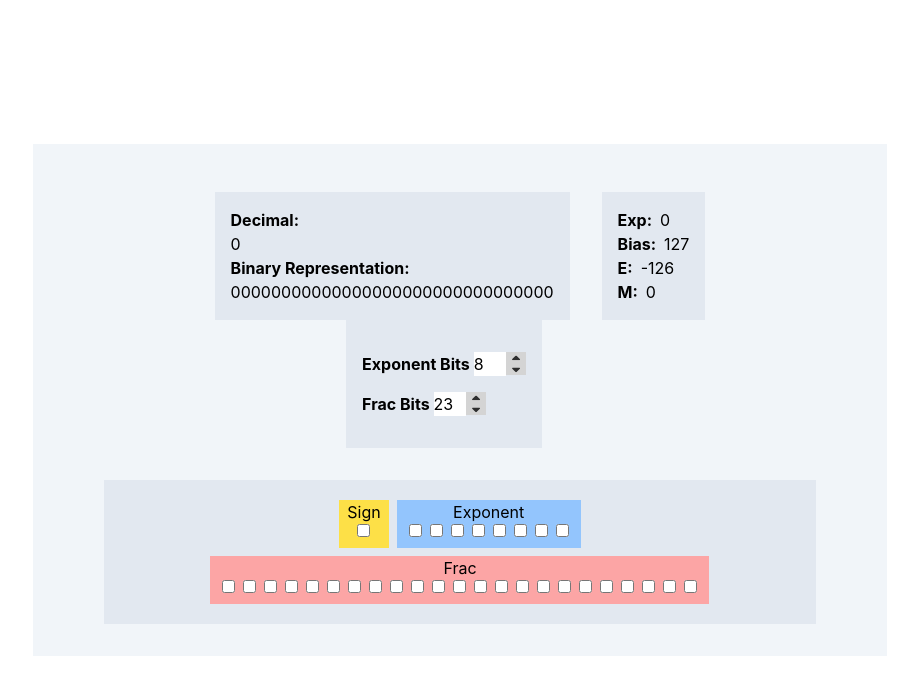
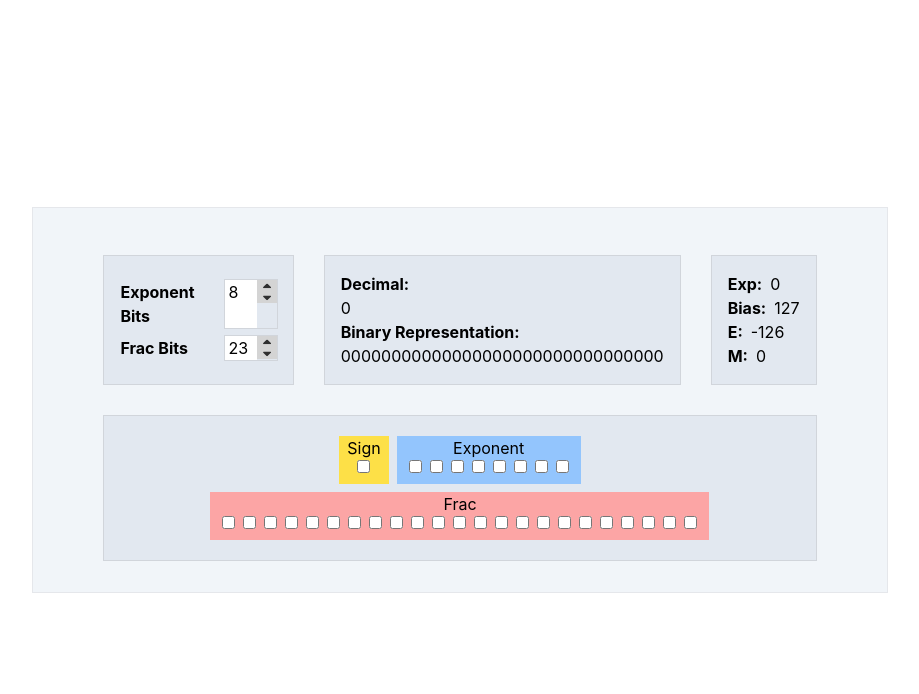
Before and after one commit to theobourgeois/IEEEFloatingPoint, a React (Create React App) app: page / in a window 1280 px wide. Shown: the top 694 px of the page, without its empty margins (180-1099 px from the left). Built offline with nearby package versions, Linux system fonts and the light colour scheme.

Commit message:
ui changes

```diff
--- a/src/App.jsx
+++ b/src/App.jsx
@@ -157,7 +157,6 @@ function App() {
   // }
 
   //const [decimalInput, setDecimalInput] = useState(0)
-  const decimalInputRef = useRef(null)
 
   // function handleDecimalInput(e) {
   //   const value = parseFloat(e.target.value);
@@ -193,18 +192,14 @@ function App() {
     setValue(computeFloatingPoint(signBit, exponentBits, fracBits))
   }, [exponentBits, fracBits, signBit])
 
-  useEffect(() => {
-    if(decimalInputRef.current === document.activeElement)
-      return
 
-  }, [value])
 
   return (
-    <div className="h-screen w-screen flex justify-center items-center">
-      <div className="flex flex-col justify-evenly items-center bg-slate-100 w-2/3 h-max pt-12 pb-8">
-        <div className="flex flex-row-reverse items-start justify-center w-5/6 mb-8 flex-1 flex-wrap">
-          <div className="w-max flex flex-row flex-wrap justify-center">
-            <div className="mr-8 bg-slate-200 p-4">
+    <div className="h-screen w-screen flex justify-center items-center ">
+      <div className="flex flex-col justify-evenly items-center bg-slate-100 outline-gray-200 outline outline-1 w-2/3 h-max pt-12 pb-8 ">
+        <div className="flex items-start justify-start w-5/6 mb-8 flex-1 flex-row-reverse max-xl:flex-col">
+          <div className="w-max flex justify-center flex-1 flex-row max-md:flex-col">
+            <div className="mr-8 flex-1 bg-slate-200 outline-gray-300 outline outline-1 p-4">
               <div className="">
                 <p className="font-bold mr-2">Decimal:</p>
                 <p>{value}</p>
@@ -214,7 +209,7 @@ function App() {
                 <p className="">{getBinaryRep(signBit, exponentBits, fracBits)}</p>
               </div>
             </div>
-            <div className="bg-slate-200 p-4">
+            <div className="w-max bg-slate-200 p-4 outline-gray-300 outline outline-1">
               <div className="flex">
                 <p className="font-bold mr-2">Exp:</p>
                 <p className="">{computeExp(exponentBits)}</p>
@@ -233,18 +228,18 @@ function App() {
               </div>
             </div>
           </div>
-          <div className="min-w-min select-none bg-slate-200 p-4 mr-8 h-32 flex flex-col justify-evenly">
-            <div className="flex">
+          <div className="min-w-min select-none bg-slate-200 outline-gray-300 outline outline-1 p-4 mr-8 h-32 flex flex-col justify-evenly">
+            <div className="flex justify-between">
               <p className="font-bold">Exponent Bits</p>
               <NumInput value={exponentBits.length} onChange={setExp} min={1} max={11}></NumInput>
             </div>
-            <div className="flex">
+            <div className="flex justify-between">
               <p className="font-bold">Frac Bits</p>
               <NumInput value={fracBits.length} onChange={setFrac} min={1} max={52}></NumInput>
             </div>
           </div>
         </div>
-        <div className="w-5/6 p-4 bg-slate-200 flex justify-center items-center flex-wrap select-none">
+        <div className="w-5/6 p-4 bg-slate-200 outline-gray-300 outline outline-1 flex justify-center items-center flex-wrap select-none">
           <div className="w-max h-12 bg-yellow-300 px-2 m-1">
             <div>
               <p className="text-center">Sign</p>
--- a/src/NumInput.jsx
+++ b/src/NumInput.jsx
@@ -21,8 +21,8 @@ export default function NumInput({value, onChange, min=null, max=null, step=1})
     }
 
     return (
-        <div className="flex ml-1">
-            <div className="w-8 bg-white ">{value}</div>
+        <div className="flex ml-1 outline-gray-300 outline outline-1">
+            <div className="w-8 bg-white pl-1">{value}</div>
             <div>
                 <div className="bg-neutral-300 hover:bg-neutral-400" onClick={increment}>
                     <svg className="scale-[0.4]" fill="#2F2F2F" xmlns="http://www.w3.org/2000/svg" width="20.116" height="11.746" viewBox="0 0 20.116 11.746">
```
Also changed, not shown: 1 other file (tests, documents, lock files or other folders).
